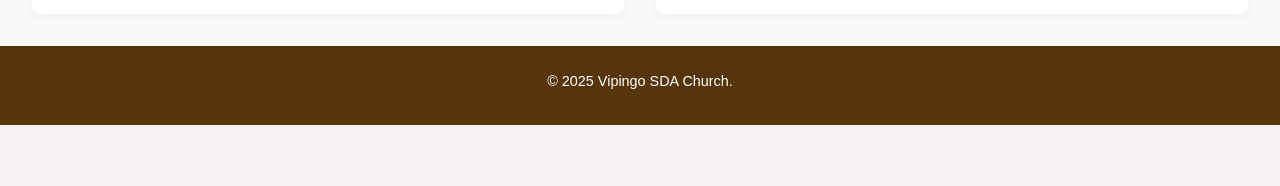
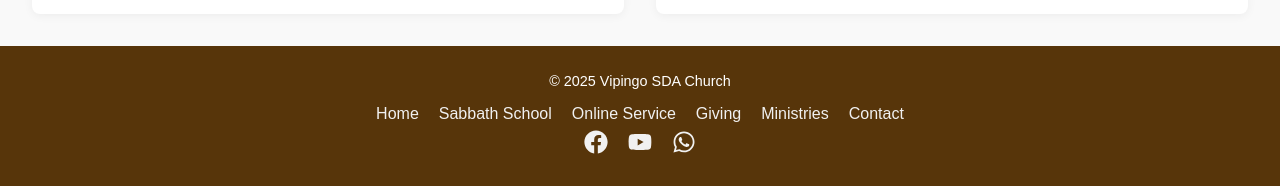
Before and after one commit to Peteroms/vipingo-sda-app, a React (Vite) app in the folder app-frontend/: page /contact-us in a window 1280 px wide. Shown: the part 656-842 px from the top of the page. Before the commit the page ends 800 px from the top, so only its background shows below. Built offline with nearby package versions, Linux system fonts and the light colour scheme.

Commit message:
update on the footer

```diff
--- a/app-frontend/package.json
+++ b/app-frontend/package.json
@@ -16,6 +16,7 @@
     "lucide-react": "^0.534.0",
     "react": "^19.1.0",
     "react-dom": "^19.1.0",
+    "react-icons": "^5.5.0",
     "react-router-dom": "^7.7.0",
     "react-slick": "^0.30.3",
     "slick-carousel": "^1.8.1",
--- /dev/null
+++ b/app-frontend/src/components/Footer.css
@@ -0,0 +1,46 @@
+.footer {
+  background-color: #1814163a;
+  color: #311e1e;           /* light text */
+  padding: 5px 0;
+  text-align: center;
+}
+
+.footer-container {
+  display: flex;
+  flex-direction: column;
+  align-items: center;
+  gap: 0px;
+}
+
+.footer-links {
+  display: flex;
+  flex-wrap: wrap;
+  gap: 20px;
+  justify-content: center;
+}
+
+.footer-links a {
+  color: #f1f1f1;
+  text-decoration: none;
+  transition: color 0.3s ease;
+}
+
+.footer-links a:hover {
+  color: #ffd700; /* gold highlight on hover */
+}
+
+.footer-socials {
+  display: flex;
+  gap: 20px;
+  justify-content: center;
+}
+
+.footer-socials a {
+  color: #f1f1f1;
+  font-size: 1.5rem;
+  transition: color 0.3s ease;
+}
+
+.footer-socials a:hover {
+  color: #ffd700;
+}
--- a/app-frontend/src/components/Footer.jsx
+++ b/app-frontend/src/components/Footer.jsx
@@ -1,8 +1,36 @@
+import { Link } from "react-router-dom";
+import { FaFacebook, FaYoutube, FaWhatsapp } from "react-icons/fa";
+import "./Footer.css";
+
 const Footer = () => {
   return (
     <footer className="footer">
-      <div className="footer-content">
-        <p>&copy; {new Date().getFullYear()} Vipingo SDA Church.</p>
+      <div className="footer-container">
+        {/* Copyright */}
+        <p>&copy; {new Date().getFullYear()} Vipingo SDA Church</p>
+
+        {/* Quick Links */}
+        <div className="footer-links">
+          <Link to="/">Home</Link>
+          <Link to="/sabbath-school">Sabbath School</Link>
+          <Link to="/online-service">Online Service</Link>
+          <Link to="/online-giving">Giving</Link>
+          <Link to="/ministries">Ministries</Link>
+          <Link to="/contact-us">Contact</Link>
+        </div>
+
+        {/* Social Media - separate row */}
+        <div className="footer-socials">
+          <a href="https://facebook.com" target="_blank" rel="noopener noreferrer" aria-label="Facebook">
+            <FaFacebook className="social-icon" />
+          </a>
+          <a href="https://youtube.com/@TCT-PROPHETIC" target="_blank" rel="noopener noreferrer" aria-label="YouTube">
+            <FaYoutube className="social-icon" />
+          </a>
+          <a href="https://wa.me/254755806579" target="_blank" rel="noopener noreferrer" aria-label="WhatsApp">
+            <FaWhatsapp className="social-icon" />
+          </a>
+        </div>
       </div>
     </footer>
   );
```
Also changed, not shown: 1 other file (tests, documents, lock files or other folders).
